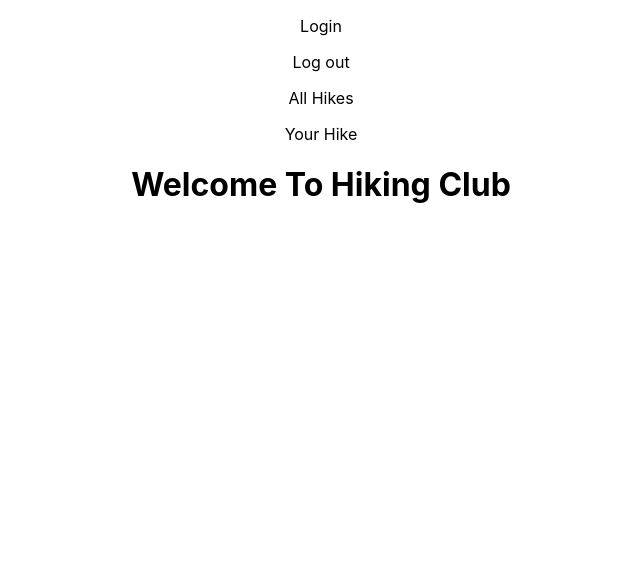
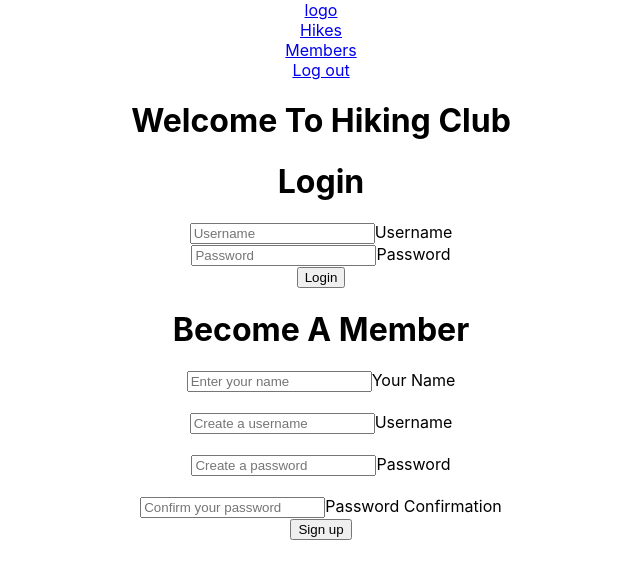
Before and after one commit to chefvivica/hiking_club_frontend, a React (Create React App) app: page / in a window 1280 px wide. Shown: the top 578 px of the page, without its empty margins (319-959 px from the left). Built offline with nearby package versions, Linux system fonts and the light colour scheme.

Commit message:
added nav bar

```diff
--- a/src/App.js
+++ b/src/App.js
@@ -10,7 +10,7 @@ function App() {
   return (
     <Router>
       <div className="App">
-        <NavBar/>
+        <NavBar />
         <Route exact path='/' component={WelcomePage}/>
       </div>
     </Router>
--- /dev/null
+++ b/src/components/Login.js
@@ -0,0 +1,22 @@
+import React, { Component } from 'react'
+
+class Login extends Component {
+  render() {
+    return (
+      <form>
+        <h1>Login</h1>
+        <div>
+          <input type="text" name="username" placeholder="Username" />
+          <label htmlFor="username">Username</label>
+        </div>
+        <div>
+          <input type="password" name="password" placeholder="Password" />
+          <label htmlFor="password">Password</label>
+        </div>
+        <input type="submit" value="Login" />
+      </form>
+    );
+  }
+}
+
+export default Login
--- a/src/components/NavBar.js
+++ b/src/components/NavBar.js
@@ -1,15 +1,24 @@
 import React, { Component } from 'react'
+import { Link, NavLink } from 'react-router-dom';
+
 
 export class NavBar extends Component {
+  // state ={
+  //   on: false
+  // }
+
+  // toggle = () =>{
+  //   this.setState({on: !this.state.on})
+  // }
   render() {
-    return (
-      <div>
-        <p>Login</p>
-        <p>Log out</p>
-        <p>All Hikes</p>
-        <p>Your Hike</p>
+  return(
+    <div className="main-menu">
+      <Link to="/"> <div>logo</div> </Link>
+      <Link to="/hikes"><div>Hikes</div></Link>
+      <Link to="/members"><div>Members</div></Link>
+      <Link to="/"><div>Log out</div></Link>
+      </div>
 
-      </div>
     )
   }
 }
--- /dev/null
+++ b/src/components/Signup.js
@@ -0,0 +1,36 @@
+import React, { Component } from 'react'
+
+export class Signup extends Component {
+  render() {
+    return (
+      <div>
+        <form>
+        <h1>Become A Member</h1>
+        <div>
+          <input type="text" name="name" placeholder="Enter your name" />
+          <label htmlFor="name">Your Name</label>
+        </div>
+        <br></br>
+        <div>
+          <input type="text" name="username" placeholder="Create a username" />
+          <label htmlFor="username">Username</label>
+        </div>
+        <br></br>
+        <div>
+          <input type="password" name="password" placeholder="Create a password" />
+          <label htmlFor="password">Password</label>
+        </div>
+        <br></br>
+        <div>
+          <input type="password" name="confirmation" placeholder="Confirm your password" />
+          <label htmlFor="password">Password Confirmation</label>
+        </div>
+        <input type="submit" value="Sign up" />
+      </form>
+
+      </div>
+    )
+  }
+}
+
+export default Signup
--- a/src/components/WelcomePage.js
+++ b/src/components/WelcomePage.js
@@ -1,10 +1,15 @@
 import React, { Component } from 'react'
+import Login from './Login'
+import Signup from './Signup'
+
 
 export class WelcomePage extends Component {
   render() {
     return (
       <div>
         <h1>Welcome To Hiking Club</h1>
+        <Login/>
+        <Signup/>
       </div>
     )
   }
--- a/src/container/MainContainer.js
+++ b/src/container/MainContainer.js
@@ -1,7 +1,7 @@
 import React, { Component } from 'react'
 import HikesContainer from './HikesContainer'
 import MembersContainer from './MembersContainer'
-import WelcomePage from '../components/WelcomePage'
+
 
 export class MainContainer extends Component {
   render() {
@@ -9,7 +9,7 @@ export class MainContainer extends Component {
       <div>
         <HikesContainer/>
         <MembersContainer/>
-        <WelcomePage/>
+
       </div>
     )
   }
```
